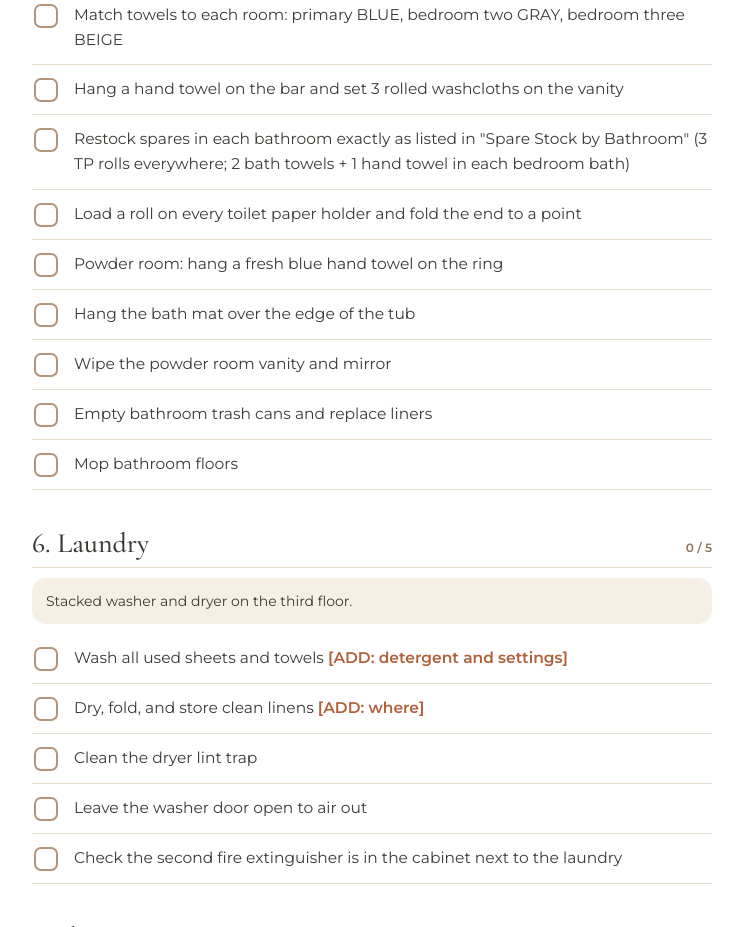
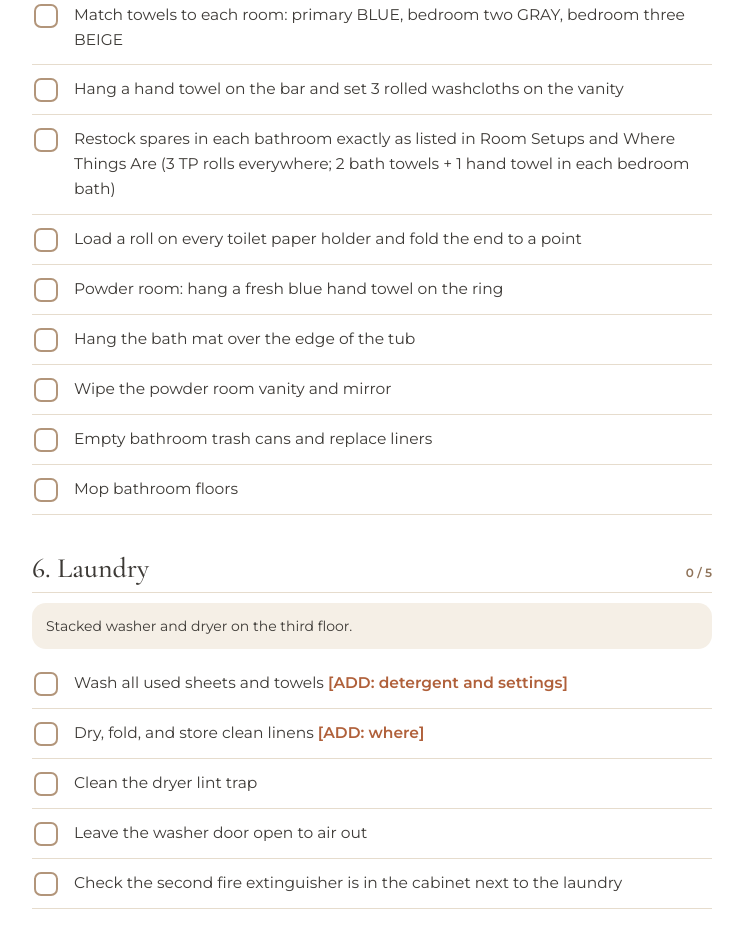
Before and after one commit to goldenhillguide/goldenhillguide.github.io, a plain HTML site: page cleaners/index.html in a window 1280 px wide. Shown: the part 6580-7507 px from the top of the page, without its empty margins (268-1011 px from the left). Drawn offline with nearby package versions, Linux system fonts and the light colour scheme.

Commit message:
Fix section reference
Co-Authored-By: Claude Opus 5.5 <noreply@anthropic.com>
Claude-Session: https://claude.ai/code/session_01TvT8iKr4dTzkEDMhM2WXM5

```diff
--- a/cleaners/index.html
+++ b/cleaners/index.html
@@ -159,7 +159,7 @@ const GUIDE=[
   'Restock toilet paper, shampoo, conditioner, body soap, and hand soap',
   'Match towels to each room: primary BLUE, bedroom two GRAY, bedroom three BEIGE',
   'Hang a hand towel on the bar and set 3 rolled washcloths on the vanity',
-  'Restock spares in each bathroom exactly as listed in "Spare Stock by Bathroom" (3 TP rolls everywhere; 2 bath towels + 1 hand towel in each bedroom bath)',
+  'Restock spares in each bathroom exactly as listed in Room Setups and Where Things Are (3 TP rolls everywhere; 2 bath towels + 1 hand towel in each bedroom bath)',
   'Load a roll on every toilet paper holder and fold the end to a point',
   'Powder room: hang a fresh blue hand towel on the ring',
   'Hang the bath mat over the edge of the tub',
```
